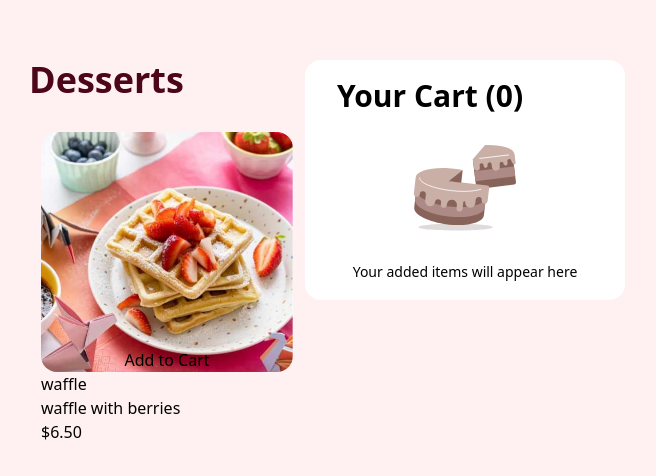
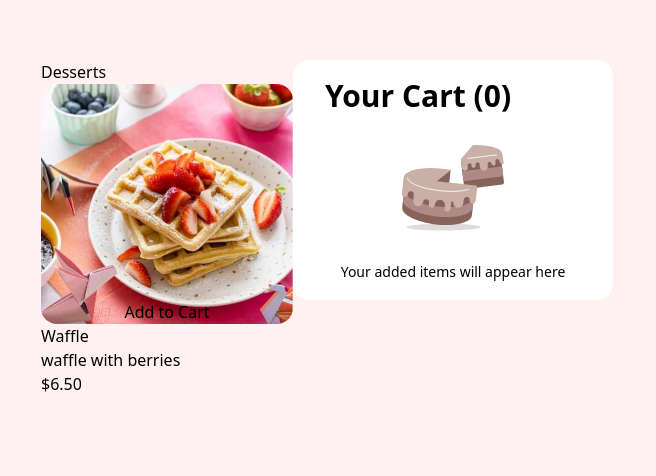
Before and after one commit to Eazicode/Desert-vite, a React (Vite) app: page / in a window 1280 px wide. Shown: the top 476 px of the page, without its empty margins (313-969 px from the left). Built offline with nearby package versions, Linux system fonts and the light colour scheme.

Commit message:
add only one product item

```diff
--- a/src/App.jsx
+++ b/src/App.jsx
@@ -7,7 +7,12 @@ function App() {
   return (
     <>
     <div className="App flex justify-center pt-15">
-      <ProductItemComponent />
+      <ProductItemComponent
+      name='Waffle'
+      fullName='waffle with berries'
+      price= '$6.50'
+      image='./imgs/image-waffle-desktop.jpg'
+      />
       <CartComponent />
     </div>
     </>
--- a/src/Components/desert.jsx
+++ b/src/Components/desert.jsx
@@ -1,100 +1,118 @@
 // import { useState } from "react";
+import App from "../App";
 
-const ProductItemComponent = () => {
+const ProductItemComponent = (props) => {
 
-  const mockDesserts = [
-    {
-      id: 1,
-      name: 'waffle',
-      fullName: 'waffle with berries',
-      price: '$6.50',
-      image: './imgs/image-waffle-desktop.jpg'
-    },
+  // const mockDesserts = [
+  //   {
+  //     id: 1,
+  //     name: 'waffle',
+  //     fullName: 'waffle with berries',
+  //     price: '$6.50',
+  //     image: './imgs/image-waffle-desktop.jpg'
+  //   },
 
-    // {
-    // id: 2,
-    // name: 'creme brulee',
-    // fullName: 'vanilla bean creme brulee',
-    // price: '$3.50',
-    // image: './imgs/image-creme-brulee-desktop.jpg'
-    // },
+  //   // {
+  //   // id: 2,
+  //   // name: 'creme brulee',
+  //   // fullName: 'vanilla bean creme brulee',
+  //   // price: '$3.50',
+  //   // image: './imgs/image-creme-brulee-desktop.jpg'
+  //   // },
 
-    // {
-    //   id: 3,
-    //   name: 'macaron',
-    //   fullName: 'macaron mix of five',
-    //   price: '$6.50',
-    //   image: './imgs/image-macaron-desktop.jpg'
-    //  },
+  //   // {
+  //   //   id: 3,
+  //   //   name: 'macaron',
+  //   //   fullName: 'macaron mix of five',
+  //   //   price: '$6.50',
+  //   //   image: './imgs/image-macaron-desktop.jpg'
+  //   //  },
 
-    //  {
-    //   id: 4,
-    //   name: 'Tiramisu',
-    //   fullName: 'classic tiramisu',
-    //   price: '$6.50',
-    //   image: './imgs/image-tiramisu-desktop.jpg'
-    // },
+  //   //  {
+  //   //   id: 4,
+  //   //   name: 'Tiramisu',
+  //   //   fullName: 'classic tiramisu',
+  //   //   price: '$6.50',
+  //   //   image: './imgs/image-tiramisu-desktop.jpg'
+  //   // },
 
-    // {
-    // id: 5,
-    // name: 'bakalava',
-    // fullName: 'Pistachio bakalava',
-    // price: '$3.50',
-    // image: './imgs/image-baklava-desktop.jpg'
-    // },
+  //   // {
+  //   // id: 5,
+  //   // name: 'bakalava',
+  //   // fullName: 'Pistachio bakalava',
+  //   // price: '$3.50',
+  //   // image: './imgs/image-baklava-desktop.jpg'
+  //   // },
 
-    // {
-    //   id: 6,
-    //   name: 'Pie',
-    //   fullName: 'rLemon meringue Pie',
-    //   price: '$6.50',
-    //   image: './imgs/image-meringue-desktop.jpg'
-    //  },
-    //  {
-    //   id: 7,
-    //   name: 'cake',
-    //   fullName: 'Red velvet Cake',
-    //   price: '$6.50',
-    //   image: './imgs/image-cake-desktop.jpg'
-    // },
+  //   // {
+  //   //   id: 6,
+  //   //   name: 'Pie',
+  //   //   fullName: 'rLemon meringue Pie',
+  //   //   price: '$6.50',
+  //   //   image: './imgs/image-meringue-desktop.jpg'
+  //   //  },
+  //   //  {
+  //   //   id: 7,
+  //   //   name: 'cake',
+  //   //   fullName: 'Red velvet Cake',
+  //   //   price: '$6.50',
+  //   //   image: './imgs/image-cake-desktop.jpg'
+  //   // },
 
-    // {
-    // id: 8,
-    // name: 'Panna',
-    // fullName: 'Panna Cotta',
-    // price: '$3.50',
-    // image: './imgs/image-panna-cotta-desktop.jpg'
-    // },
+  //   // {
+  //   // id: 8,
+  //   // name: 'Panna',
+  //   // fullName: 'Panna Cotta',
+  //   // price: '$3.50',
+  //   // image: './imgs/image-panna-cotta-desktop.jpg'
+  //   // },
 
-    // {
-    //   id: 9,
-    //   name: 'Brownie',
-    //   fullName: 'Dark Brownie',
-    //   price: '$6.50',
-    //   image: './imgs/image-brownie-desktop.jpg'
-    //  }
+  //   // {
+  //   //   id: 9,
+  //   //   name: 'Brownie',
+  //   //   fullName: 'Dark Brownie',
+  //   //   price: '$6.50',
+  //   //   image: './imgs/image-brownie-desktop.jpg'
+  //   //  }
 
-  ]
+  // ]
 
   return (
 
-    <div  className="">
-      <p className="text-[#4c0519] text-4xl font-bold pb-5">Desserts</p>
-      <div className="flex flex-wrap">
-      {mockDesserts.map( (mockDessert) => (
-        <div className="p-3">
-          <div className='flex justify-center items-end w-63 h-60 rounded-2xl bg-cover bg-center'  style={{backgroundImage: `url(${mockDessert.image})`}} key={mockDessert.id}>
+    // <div  className="">
+    //   <p className="text-[#4c0519] text-4xl font-bold pb-5">Desserts</p>
+    //   <div className="flex flex-wrap">
+    //   {mockDesserts.map( (mockDessert) => (
+    //     <div className="p-3">
+    //       <div className='flex justify-center items-end w-63 h-60 rounded-2xl bg-cover bg-center'  style={{backgroundImage: `url(${mockDessert.image})`}} key={mockDessert.id}>
 
-            <button><a href="">Add to Cart</a></button>
-          </div>
+    //         <button><a href="">Add to Cart</a></button>
+    //       </div>
 
-          <div>
-            <p>{mockDessert.name}</p>
-            <p>{mockDessert.fullName}</p>
-            <p>{mockDessert.price}</p>
-          </div>
+    //       <div>
+    //         <p>{mockDessert.name}</p>
+    //         <p>{mockDessert.fullName}</p>
+    //         <p>{mockDessert.price}</p>
+    //       </div>
+    //     </div>
+    //   ))}
+    //   </div>
+    // </div>
+
+    <div>
+      <p>Desserts</p>
+      <div>
+        <div className="flex justify-center items-end w-63 h-60 rounded-2xl bg-cover bg-center" style={{backgroundImage: `url(${props.image})`}}>
+
+        <button>Add to Cart</button>
         </div>
-      ))}
+
+        <div>
+          <p>{props.name}</p>
+          <p>{props.fullName}</p>
+          <p>{props.price}</p>
+          <p></p>
+        </div>
       </div>
     </div>
 
```
